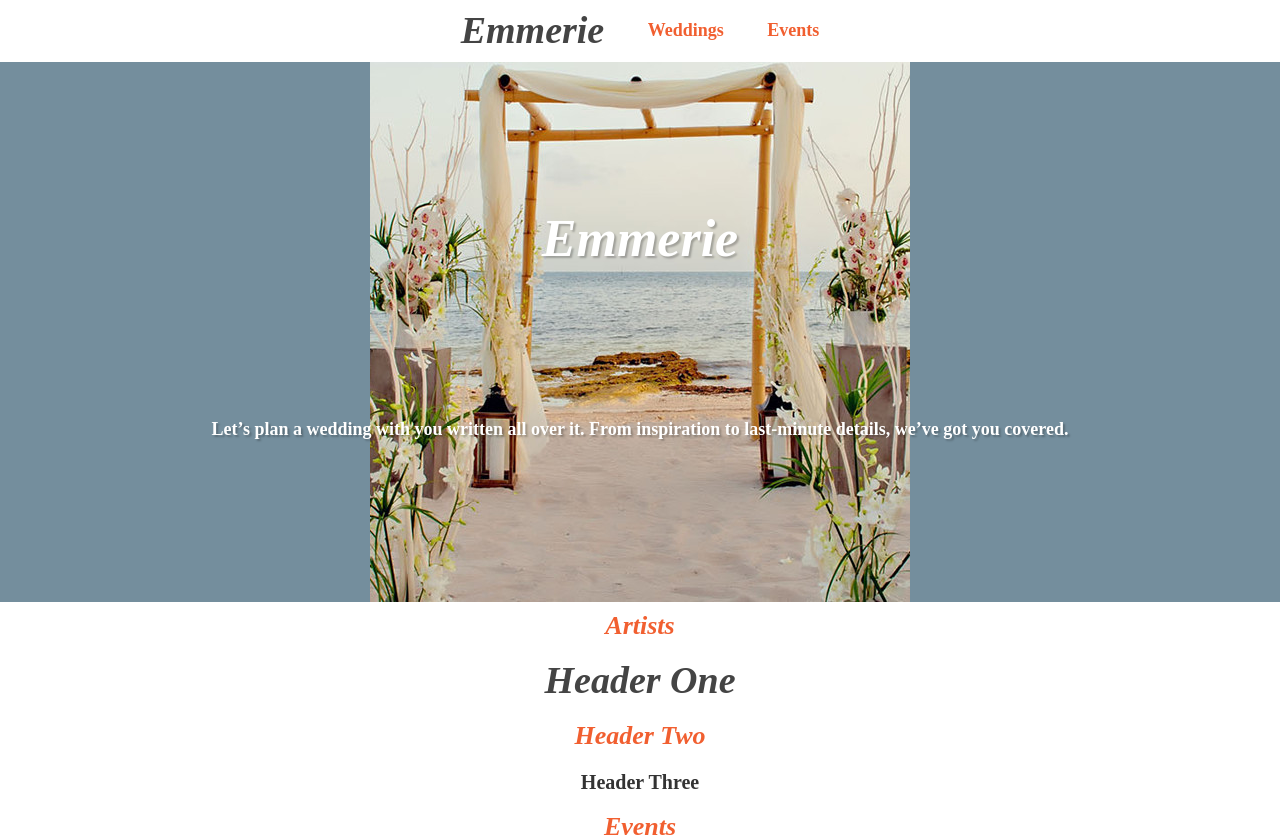
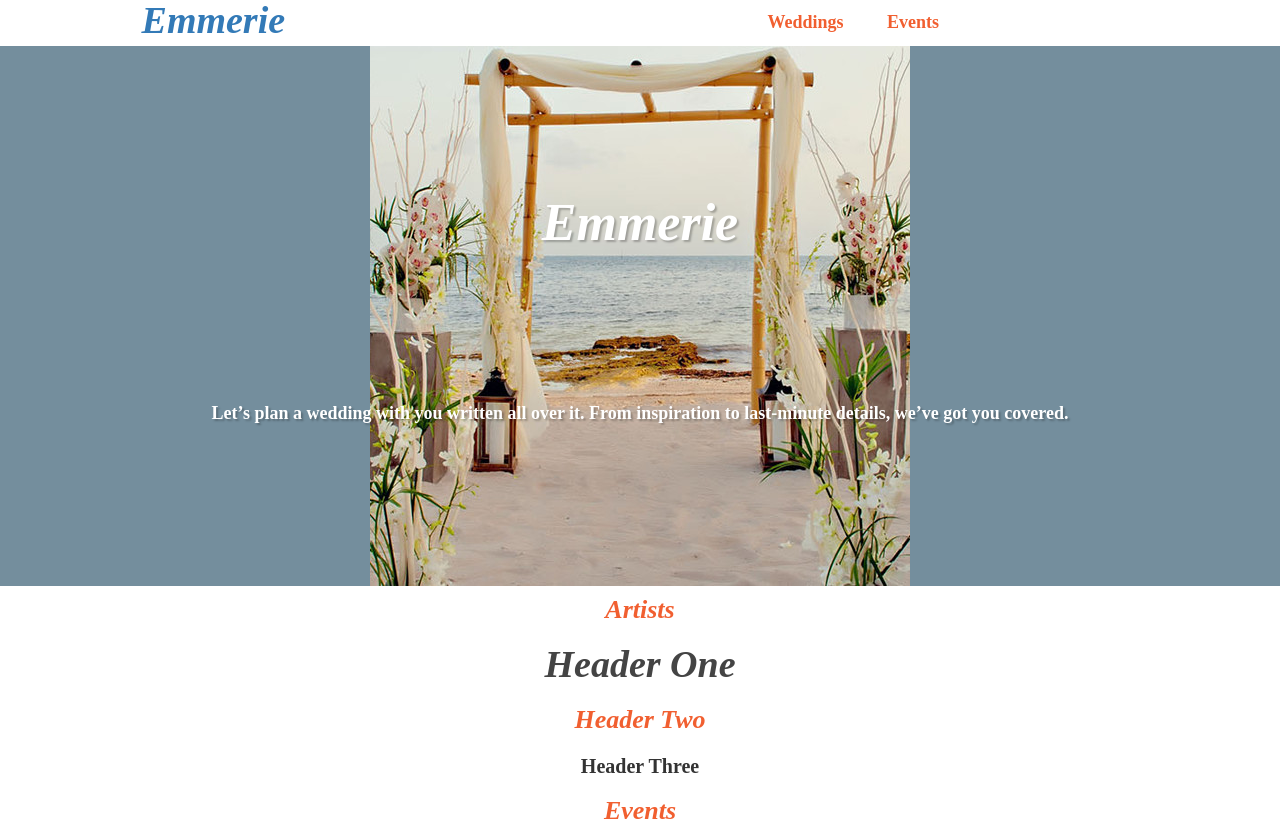
Before and after one commit to nhadinat/Emmerie, a website: page src/index.html in a window 1280 px wide. Shown: the top 839 px of the page. Drawn offline with nearby package versions, Linux system fonts and the light colour scheme; files that its build step writes are made by us from their sources; files whose address does not match are found by name.

Commit message:
Break nav into 2

```diff
--- a/src/css/style.css
+++ b/src/css/style.css
@@ -41,13 +41,14 @@ img {
 /* Header */
 
 .header-logo {
-    display: inline-block;
+    color: #444;
     margin: 0;
 }
 .header-logo:hover,
 .header-logo:active,
 .header-logo:focus {
     color: #aaa;
+    text-decoration: none;
 }
 
 /* Nav */
--- a/src/index.html
+++ b/src/index.html
@@ -29,9 +29,13 @@
 
       <!--Header-->
       <header class="row text-center">
-        <nav class="col-xs-12">
+        <div class="col-sm-4">
+          <h1 class="header-logo">
+            <a href="/" title="Emmerie Weddings and Events" alt="Emmerie Weddings and Events">Emmerie</a>
+          </h1>
+        </div>
+        <nav class="col-sm-8">
           <ul>
-            <li><a href="/" title="Emmerie Weddings and Events" alt="Emmerie Weddings and Events"><h1 class="header-logo">Emmerie</h1></a></li>
             <li><a href="#">Weddings</a></li>
             <li><a href="#">Events</a></li>
           </ul>
```
